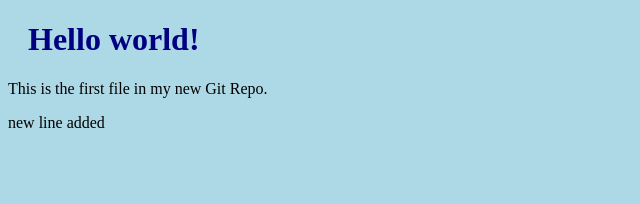
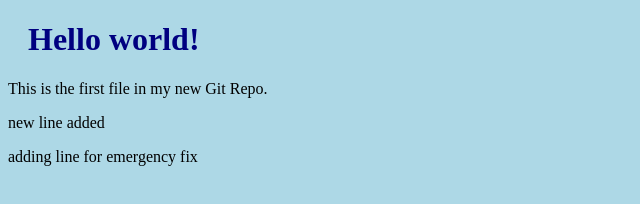
Before and after one commit to rashz7/learning-project, a plain HTML site: page index.html in a window 1280 px wide. Shown: the whole page, without its empty margins (0-640 px from the left). Drawn offline with Linux system fonts and the light colour scheme.

Commit message:
added emergency-fix

```diff
--- a/index.html
+++ b/index.html
@@ -9,6 +9,7 @@
 <h1>Hello world!</h1>
 <p>This is the first file in my new Git Repo.</p>
 <p> new line added</p>
+<p> adding line for emergency fix </p>
 
 </body>
 </html>
```
